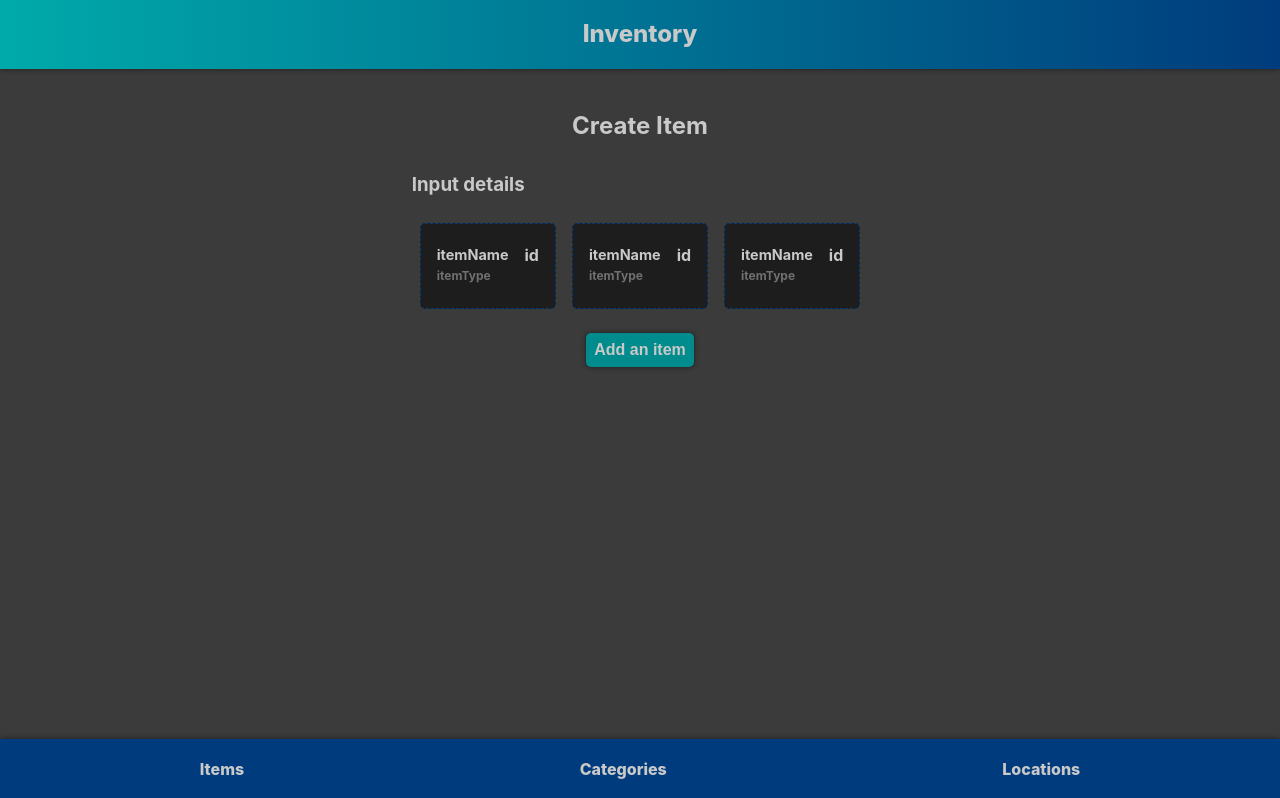
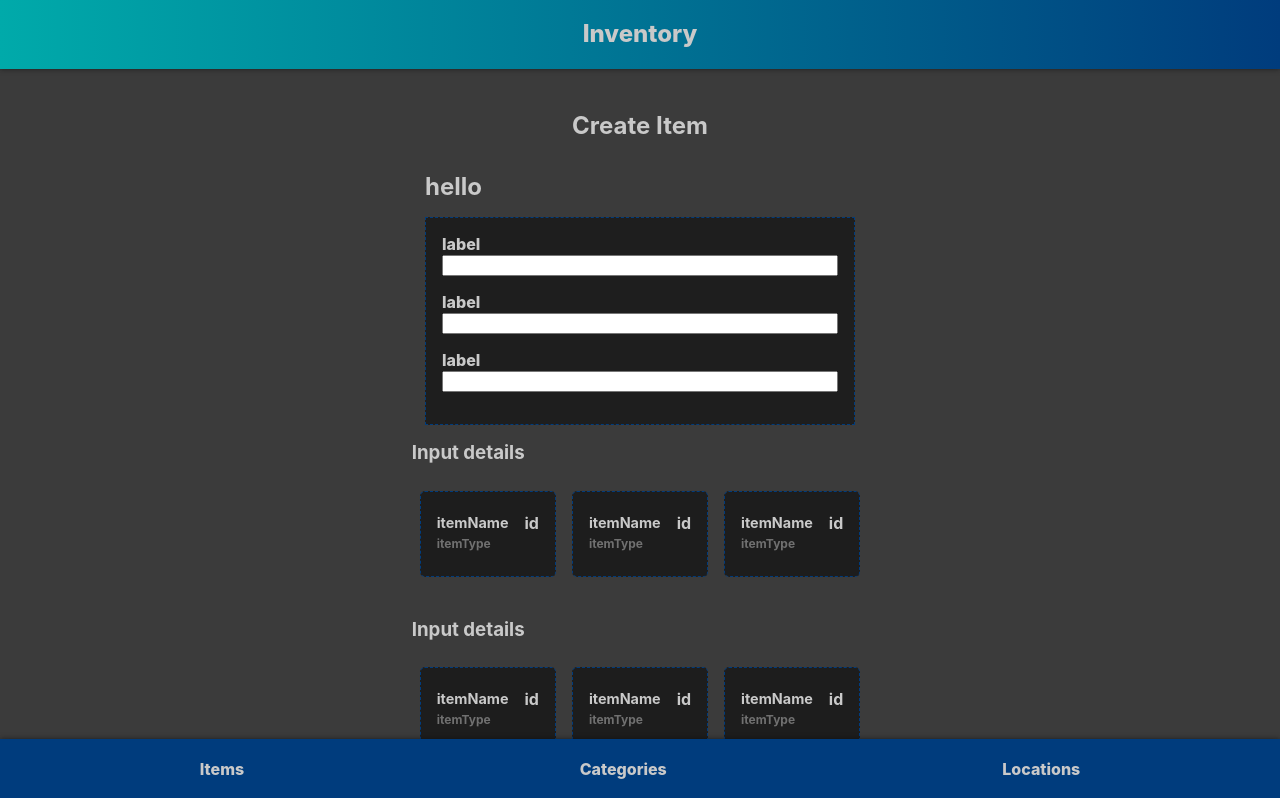
Before and after one commit to whoadood/inventory, a Next.js app: page /create/Item in a window 1280 px wide. Shown: the top 798 px of the page. Built offline with nearby package versions, Linux system fonts and the light colour scheme.

Commit message:
form styles

```diff
--- /dev/null
+++ b/components/FormItemSection.tsx
@@ -0,0 +1,32 @@
+import React from "react";
+import itemInputSectionStyles from "../styles/FormItemSection.module.css";
+import NewItemInput, { InputProps } from "./NewItemInput";
+
+type FieldArr = {
+  id: number;
+  type: string;
+  name: string;
+  label: string;
+};
+
+export default function FormItemSection({
+  fieldArr,
+}: {
+  fieldArr: FieldArr[];
+}) {
+  return (
+    <div className={itemInputSectionStyles.section}>
+      <h2>hello</h2>
+      <div className={itemInputSectionStyles.inputSection}>
+        {fieldArr.map((field) => (
+          <NewItemInput
+            key={field.id}
+            type={field.type}
+            label={field.label}
+            name={field.name}
+          />
+        ))}
+      </div>
+    </div>
+  );
+}
--- a/components/InputDetails.tsx
+++ b/components/InputDetails.tsx
@@ -2,21 +2,7 @@ import ItemDetailsCheckBox from "./ItemDetailsCheckBox";
 import { useEffect } from "react";
 import detailStyles from "../styles/DetailsInput.module.css";
 
-export default function InputDetails() {
-  const details = [
-    {
-      name: "buffer",
-      type: "tool",
-    },
-    {
-      name: "carpet brush",
-      type: "tool",
-    },
-    {
-      name: "super polish",
-      type: "consumable",
-    },
-  ];
+export default function InputDetails({ details }: { details: any[] }) {
   return (
     <div className={detailStyles.detailContainer}>
       <h3>Input details</h3>
--- a/components/NewItemForm.tsx
+++ b/components/NewItemForm.tsx
@@ -2,6 +2,7 @@ import React, { useState } from "react";
 import formStyles from "../styles/CreateForm.module.css";
 import NewItemInput from "./NewItemInput";
 import InputDetails from "./InputDetails";
+import FormItemSection from "./FormItemSection";
 // item
 //// price
 //// working
@@ -43,7 +44,33 @@ export default function NewItemForm() {
   return (
     <div>
       <form className={formStyles.form}>
-        <InputDetails />
+        <FormItemSection
+          fieldArr={[
+            { id: 1, name: "name", type: "type", label: "label" },
+            { id: 2, name: "name", type: "type", label: "label" },
+            { id: 3, name: "name", type: "type", label: "label" },
+          ]}
+        />
+        <InputDetails
+          details={[
+            { name: "location 1" },
+            { name: "location 2" },
+            { name: "location 3" },
+          ]}
+        />
+        <InputDetails
+          details={[
+            { name: "location 1" },
+            { name: "location 2" },
+            { name: "location 3" },
+          ]}
+        />
+        <FormItemSection
+          fieldArr={[
+            { id: 1, name: "name", type: "type", label: "label" },
+            { id: 2, name: "name", type: "type", label: "label" },
+          ]}
+        />
         <button className={formStyles.button}>Add an item</button>
       </form>
     </div>
--- a/components/NewItemInput.tsx
+++ b/components/NewItemInput.tsx
@@ -1,18 +1,18 @@
 import React from "react";
 import inputStyles from "../styles/FormInput.module.css";
 
-type InputProps = {
+export type InputProps = {
   label: string;
   type: string;
   name: string;
-  value: string;
+  // value: string;
 };
 
-export default function NewItemInput({ label, type, name, value }: InputProps) {
+export default function NewItemInput({ label, type, name }: InputProps) {
   return (
     <label className={inputStyles.label} htmlFor={name}>
       <span>{label}</span>
-      <input type={type} name={name} value={value} />
+      <input type={type} name={name} />
     </label>
   );
 }
--- a/styles/CreateForm.module.css
+++ b/styles/CreateForm.module.css
@@ -9,6 +9,7 @@
   color: rgb(201, 201, 201);
   font-size: 1rem;
   padding: 0.5rem;
+  margin-top: 1rem;
   font-weight: 700;
   background: rgb(0, 140, 140);
   border: none;
--- /dev/null
+++ b/styles/FormItemSection.module.css
@@ -0,0 +1,7 @@
+.inputSection {
+  padding: 1rem;
+  border: 1px dashed rgb(0, 60, 125);
+  background: rgba(15, 15, 15, 0.65);
+  width: 100vmin;
+  max-width: 430px;
+}
```
